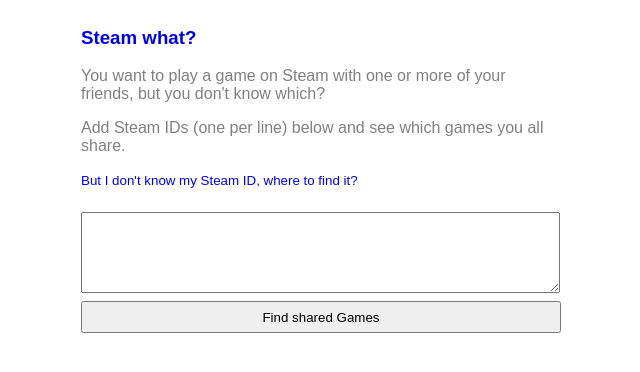
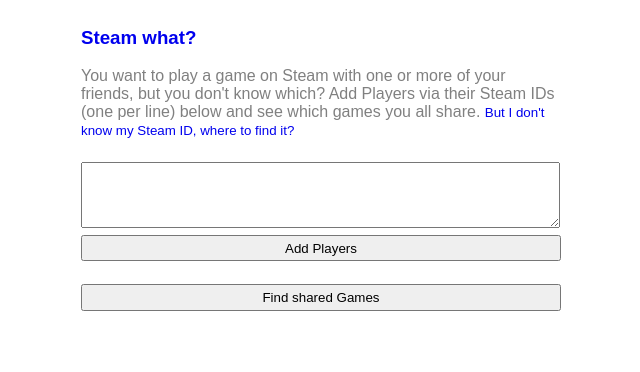
Before and after one commit to cb109/steamwhat, a Flask app: page / in a window 1280 px wide. Shown: the top 372 px of the page, without its empty margins (319-959 px from the left). Run offline with Flask 2, Linux system fonts and the light colour scheme; some web fonts are replaced.

Commit message:
Add UI to collect players initially and remember them across sessions.

```diff
--- a/templates/client.html
+++ b/templates/client.html
@@ -18,11 +18,8 @@
           </h3>
           <div class="legend">
             You want to play a game on Steam with one or more of your
-            friends, but you don't know which?
-            <p />
-            Add Steam IDs (one per line) below and see which games you
-            all share.
-            <p />
+            friends, but you don't know which? Add Players via their Steam
+            IDs (one per line) below and see which games you all share.
             <small>
               <a href="https://steamcommunity.com/sharedfiles/filedetails/?id=209000244">
                 But I don't know my Steam ID, where to find it?
@@ -30,13 +27,18 @@
             </small>
             <p />
           </div>
-          <textarea id="steamids" rows="5"></textarea>
+          <textarea id="steamids" rows="4"></textarea>
           <div class="buttons">
-            <button id="find-btn"
-                    onclick="api.onFindSharedGamesClicked()">
-              Find shared Games
+            <button id="add-players-btn"
+                    onclick="api.onAddPlayersClicked()">
+              Add Players
             </button>
           </div>
+          <div id="players"></div>
+          <button id="find-btn"
+                  onclick="api.onFindSharedGamesClicked()">
+            Find shared Games
+          </button>
           <div id="warning" hidden>
             Something went wrong, please check your input and try again
           </div>
@@ -84,24 +86,55 @@
           return tokens;
         }
 
-        function loadSteamIds() {
-          var steamIds = localStorage.getItem('steamwhat__steamIds');
-          if (!steamIds) {
-            return null;
-          }
-          var steamIds = steamIds.split(',');
-          return steamIds;
+        function deleteStoredPlayers() {
+          localStorage.removeItem('steamwhat__players');
         }
 
-        function storeSteamIds(steamIds) {
-          var value = JSON.stringify(steamIds);
-          localStorage.setItem('steamwhat__steamIds', steamIds);
+        function loadPlayers() {
+          var players = localStorage.getItem('steamwhat__players');
+          if (!players) {
+            return [];
+          }
+          try {
+            var players = JSON.parse(players);
+            return players;
+          }
+          catch(err) {
+            deleteStoredPlayers();
+            return [];
+          }
         }
 
-        function useInitialSteamIds(steamIds) {
-          var area = getSteamIdsTextArea();
-          var text = steamIds.join('\n');
-          area.innerHTML = text;
+        function storePlayers(players) {
+          var value = JSON.stringify(players);
+          localStorage.setItem('steamwhat__players', value);
+        }
+
+        function getPlayersContainer() {
+          return document.querySelector('#players');
+        }
+
+        function setDisplayedPlayers(players) {
+          var container = getPlayersContainer();
+          container.innerHTML = '';
+          players.forEach(function(player) {
+            var checkbox = document.createElement('input');
+            checkbox.type = 'checkbox';
+            checkbox.checked = true;
+            checkbox.id = player.steamid;
+
+            var label = document.createElement('label');
+            label.htmlFor = player.steamid;
+            var txt = document.createTextNode(player.name);
+            label.appendChild(txt);
+            label.appendChild(checkbox);
+
+            container.appendChild(label);
+          });
+
+          // var area = getSteamIdsTextArea();
+          // var text = steamIds.join('\n');
+          // area.innerHTML = text;
         }
 
         function showWarning() {
@@ -112,12 +145,17 @@
           }, 3000)
         }
 
-        function getButtonElement() {
+        function getAddPlayersButton() {
+          return document.querySelector('#add-players-btn');
+        }
+
+        function getFindGamesButton() {
           return document.querySelector('#find-btn');
         }
 
-        function enableButton(value) {
-          getButtonElement().disabled = !value;
+        function enableButtons(value) {
+          getAddPlayersButton().disabled = !value;
+          getFindGamesButton().disabled = !value;
         }
 
         function getLoaderElement() {
@@ -126,6 +164,17 @@
 
         function showLoader(value) {
           getLoaderElement().hidden = !value;
+        }
+
+        function setBusy(value) {
+          if (value) {
+            enableButtons(false);
+            showLoader(true);
+          }
+          else {
+            enableButtons(true);
+            showLoader(false);
+          }
         }
 
         function getResultsElement() {
@@ -174,48 +223,79 @@
           results.appendChild(ul);
         }
 
+        function onAddPlayersClicked() {
+          var steamIds = getSteamIds();
+          if (!steamIds.length) {
+            alert('You must enter at least one Steam ID');
+            return;
+          }
+          var steamIdsParam = steamIds.join(',');
+          var query = '?steamids=' + encodeURI(steamIdsParam);
+          var url = '/players' + query;
+
+          var client = new HttpClient();
+          setBusy(true);
+
+          client.get(url, function(response) {
+            // Add any new players to the list we remember across sessions.
+            var existingPlayers = loadPlayers();
+            console.log(existingPlayers);
+            var newPlayers = JSON.parse(response);
+            var combinedPlayers = existingPlayers.concat(newPlayers);
+
+            var uniquePlayers = [];
+            combinedPlayers.forEach(function(player) {
+              uniquePlayers.forEach(function(uniquePlayer) {
+                if (player.steamid === uniquePlayer.steamid) {
+                  return;
+                }
+              });
+              uniquePlayers.push(player);
+            });
+
+            storePlayers(uniquePlayers);
+            console.log(uniquePlayers);
+            setBusy(false);
+          })
+        }
+
         function onFindSharedGamesClicked() {
           var steamIds = getSteamIds();
           if (!steamIds.length) {
             alert('You must enter at least one Steam ID');
             return;
           }
-
           var steamIdsParam = steamIds.join(',');
           var query = '?steamids=' + encodeURI(steamIdsParam);
           var url = '/sharedgames' + query;
 
           var client = new HttpClient();
           flushResults();
-
-          enableButton(false);
-          showLoader(true);
+          setBusy(true);
 
           client.get(url,
             function(response) {
-              enableButton(true);
-              showLoader(false);
+              setBusy(false);
 
               reportResults(response);
-              storeSteamIds(steamIds);
             },
             function(error) {
               console.error(error);
-              enableButton(true);
-              showLoader(false);
+              setBusy(false);
 
               showWarning();
               flushResults();
             });
         }
 
-        // Try to get steamIds from localStorage to begin with.
-        var recentSteamIds = loadSteamIds();
-        if (recentSteamIds) {
-          useInitialSteamIds(recentSteamIds);
+        // Try to get players from localStorage to begin with.
+        var rememberedPlayers = loadPlayers();
+        if (rememberedPlayers) {
+          setDisplayedPlayers(rememberedPlayers);
         }
 
         return {
+          onAddPlayersClicked: onAddPlayersClicked,
           onFindSharedGamesClicked: onFindSharedGamesClicked,
         };
       })();
@@ -250,6 +330,15 @@
         margin: 0 1em 0 1em;
       }
 
+      #players {
+        display: flex;
+        flex-flow: row wrap;
+        margin-top: 1em;
+      }
+      #players > label {
+        margin-right: .5em;
+      }
+
       .legend {
         color: grey;
       }
@@ -266,15 +355,10 @@
         width: calc(100% - .5em);
       }
 
-      .buttons {
-        display: flex;
+      button {
         width: 100%;
         margin-top: .5em;
         height: 2em;
-      }
-
-      #find-btn {
-        flex-grow: 5;
       }
 
       .inputs #warning {
```
